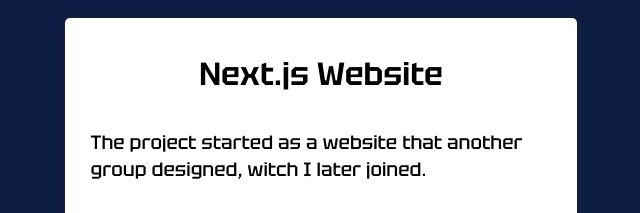
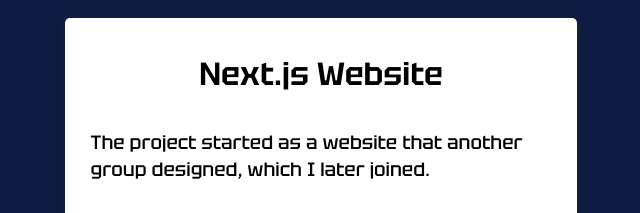
Before and after one commit to ShlimerAFK/shlimerafk.github.io, a plain HTML site: page index.html in a window 1280 px wide. Shown: the part 6420-6633 px from the top of the page, 319-959 px from the left. Drawn offline with Linux system fonts and the light colour scheme.

Commit message:
Update index.html

```diff
--- a/index.html
+++ b/index.html
@@ -502,7 +502,7 @@
                     <div class="article_text_box">
                         <p>
                             <b>
-                                The project started as a website that another group designed, witch I later joined.
+                                The project started as a website that another group designed, which I later joined.
                             </b>
                         </p>
                     </div>
```
